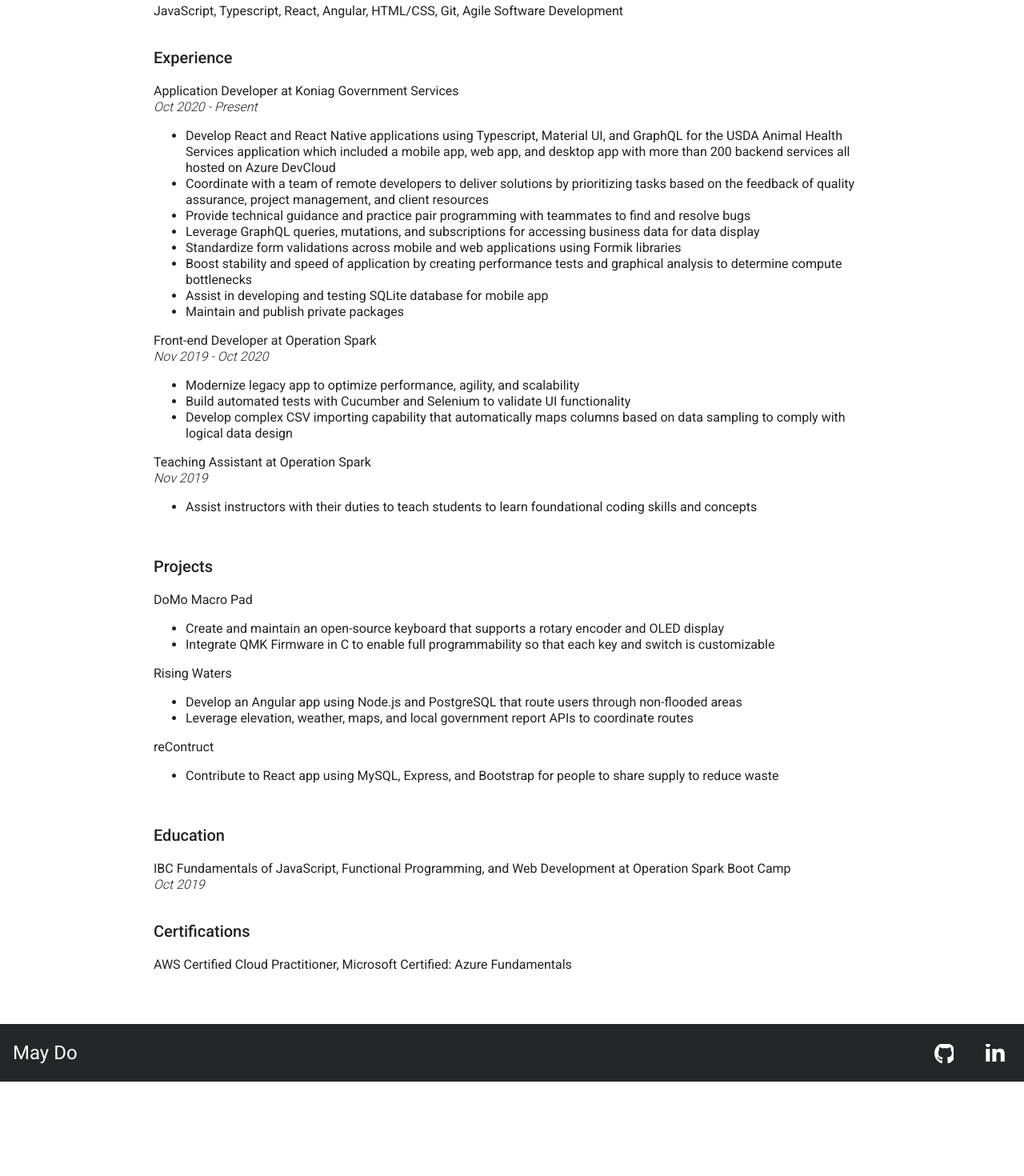
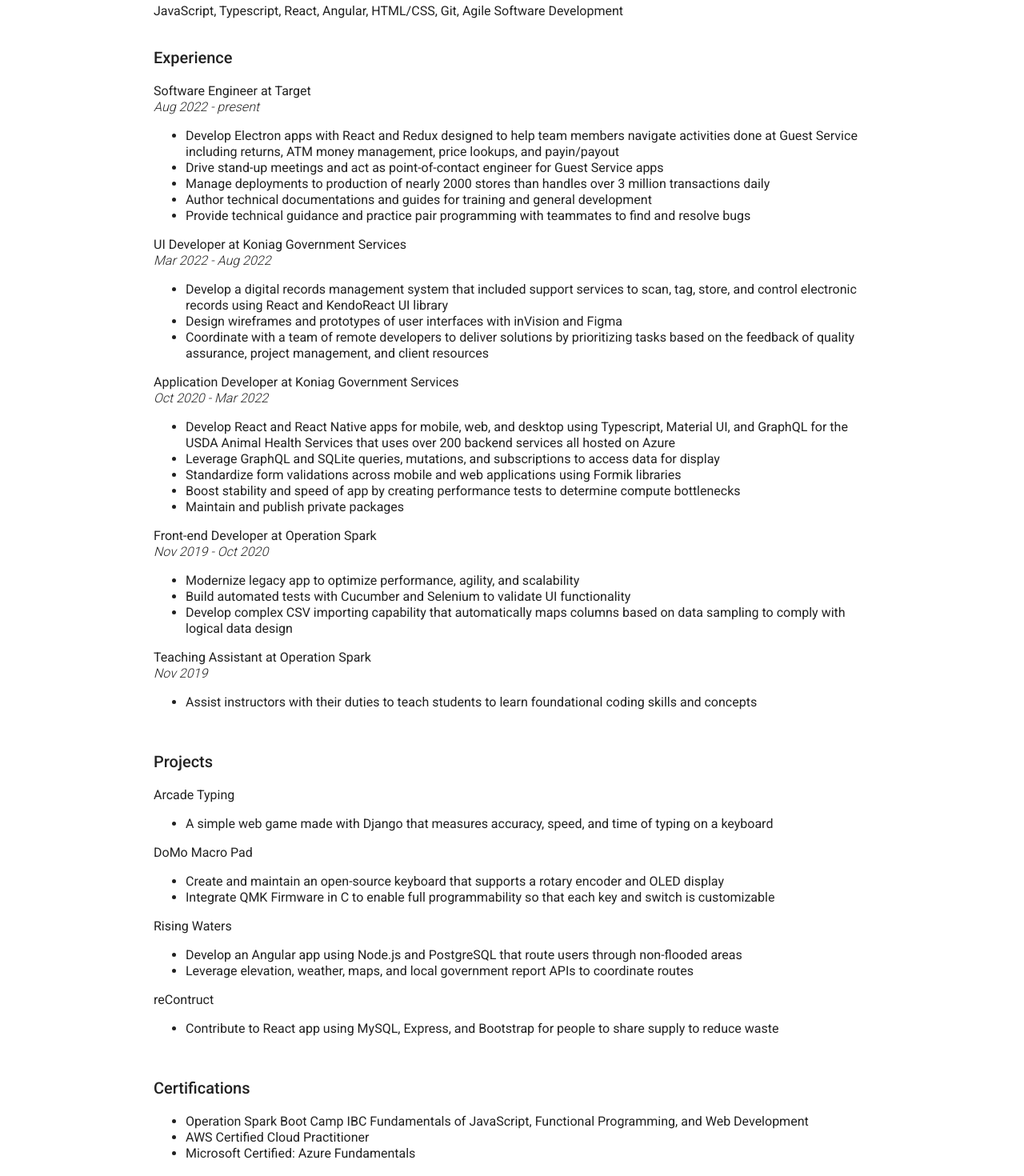
Before and after one commit to MayTD/MayTD.github.io, an Angular app: page /resume in a window 1280 px wide. Shown: the part 240-1710 px from the top of the page at 80% size. Before the commit the page ends 1592 px from the top, so only its background shows below. Built offline with nearby package versions, Linux system fonts and the light colour scheme.

Commit message:
refactor: update resume list

```diff
--- a/angular.json
+++ b/angular.json
@@ -128,5 +128,8 @@
       }
     }
   },
-  "defaultProject": "MayTD.github.io"
+  "defaultProject": "MayTD.github.io",
+  "cli": {
+    "analytics": false
+  }
 }
--- a/src/app/resume/list/list-item.model.ts
+++ b/src/app/resume/list/list-item.model.ts
@@ -1,5 +1,5 @@
 export interface ListItem {
-  header: string;
+  header?: string;
   subheader?: string;
   items?: string[];
 }
--- a/src/app/resume/list/list.component.css
+++ b/src/app/resume/list/list.component.css
@@ -2,3 +2,7 @@
   font-weight: lighter;
   font-style: italic;
 }
+
+.certifications ul {
+  margin: 0
+}
--- a/src/app/resume/list/list.component.html
+++ b/src/app/resume/list/list.component.html
@@ -1,6 +1,6 @@
-<div fxLayout="column">
-  <div mat-line>{{ list.header }}</div>
-  <div mat-line class="subheader">{{ list.subheader }}</div>
+<div fxLayout="column" class={{sectionTitle}}>
+  <div mat-line *ngIf="list?.header">{{ list.header }}</div>
+  <div mat-line *ngIf="list?.subheader" class="subheader">{{ list.subheader }}</div>
   <ul *ngIf="list?.items">
     <li *ngFor="let item of list?.items">{{ item }}</li>
   </ul>
--- a/src/app/resume/list/list.component.ts
+++ b/src/app/resume/list/list.component.ts
@@ -8,6 +8,7 @@
 })
 export class ListComponent {
   @Input() list!: ListItem;
+  @Input() sectionTitle!: string;
 
   constructor() {}
 }
--- a/src/app/resume/resume.component.html
+++ b/src/app/resume/resume.component.html
@@ -16,26 +16,13 @@
       Download CV</a
     >
   </div>
+ <div *ngFor="let detail of details | keyvalue: originalOrder">
   <div>
-    <h2>Skills</h2>
-    <app-list *ngFor="let skill of skillDetails" [list]="skill"> </app-list>
+    <h2>{{detail.key.charAt(0).toUpperCase()
+      + detail.key.slice(1)}}</h2>
+      <app-list [sectionTitle]="detail.key" *ngFor="let listItem of detail.value" [list]="listItem"> </app-list>
   </div>
-  <div>
-    <h2>Experience</h2>
-    <app-list *ngFor="let exp of expDetails" [list]="exp"> </app-list>
-  </div>
-  <div>
-    <h2>Projects</h2>
-    <app-list *ngFor="let project of projDetails" [list]="project"> </app-list>
-  </div>
+ </div>
 
-  <div>
-    <h2>Education</h2>
-    <app-list *ngFor="let education of eduDetails" [list]="education">
-    </app-list>
-  </div>
-  <div>
-    <h2>Certifications</h2>
-    <app-list *ngFor="let cert of certDetails" [list]="cert"> </app-list>
-  </div>
+
 </div>
--- a/src/app/resume/resume.component.ts
+++ b/src/app/resume/resume.component.ts
@@ -9,18 +9,47 @@
 export class ResumeComponent {
   constructor() {}
 
-  expDetails: ListItem[] = [
+  // Preserve original property order
+  originalOrder = (a: any, b: any) => {
+    return a;
+  };
+
+  details: Record<string, ListItem[]> = {
+    skills: [
+      {
+        header:
+          'JavaScript, Typescript, React, Angular, HTML/CSS, Git, Agile Software Development',
+      },
+    ],
+    experience: [
+      {
+        header: 'Software Engineer at Target',
+        subheader: 'Aug 2022 - present',
+        items: [
+          'Develop Electron apps with React and Redux designed to help team members navigate activities done at Guest Service including returns, ATM money management, price lookups, and payin/payout',
+          'Drive stand-up meetings and act as point-of-contact engineer for Guest Service apps',
+          'Manage deployments to production of nearly 2000 stores than handles over 3 million transactions daily',
+          'Author technical documentations and guides for training and general development',
+          'Provide technical guidance and practice pair programming with teammates to find and resolve bugs',
+        ],
+      },
+      {
+        header: 'UI Developer at Koniag Government Services',
+        subheader: 'Mar 2022 - Aug 2022',
+        items: [
+          'Develop a digital records management system that included support services to scan, tag, store, and control electronic records using React and KendoReact UI library',
+          'Design wireframes and prototypes of user interfaces with inVision and Figma',
+          'Coordinate with a team of remote developers to deliver solutions by prioritizing tasks based on the feedback of quality assurance, project management, and client resources',
+        ],
+      },
       {
         header: 'Application Developer at Koniag Government Services',
-      subheader: 'Oct 2020 - Present',
+        subheader: 'Oct 2020 - Mar 2022',
         items: [
-        'Develop React and React Native applications using Typescript, Material UI, and GraphQL for the USDA Animal Health Services application which included a mobile app,  web app,  and desktop app with more than 200 backend services all  hosted on Azure DevCloud',
-        'Coordinate with a team of remote developers to deliver solutions by prioritizing tasks based on the feedback of quality assurance, project management, and client resources',
-        'Provide technical guidance and practice pair programming with teammates to find and resolve bugs',
-        'Leverage GraphQL queries, mutations, and subscriptions for accessing business data for data display',
+          'Develop React and React Native apps for mobile, web, and desktop using Typescript, Material UI, and GraphQL for the USDA Animal Health Services that uses over 200 backend services all hosted on Azure',
+          'Leverage GraphQL and SQLite queries, mutations, and subscriptions to access data for display',
           'Standardize form validations across mobile and web applications using Formik libraries',
-        'Boost stability and speed of application by creating performance tests and graphical analysis to determine compute bottlenecks',
-        'Assist in developing and testing SQLite database for mobile app',
+          'Boost stability and speed of app by creating performance tests to determine compute bottlenecks',
           'Maintain and publish private packages',
         ],
       },
@@ -40,9 +69,14 @@
           'Assist instructors with their duties to teach students to learn foundational coding skills and concepts',
         ],
       },
-  ];
-
-  projDetails: ListItem[] = [
+    ],
+    projects: [
+      {
+        header: 'Arcade Typing',
+        items: [
+          'A simple web game made with Django that measures accuracy, speed, and time of typing on a keyboard',
+        ],
+      },
       {
         header: 'DoMo Macro Pad',
         items: [
@@ -63,27 +97,15 @@
           'Contribute to React app using MySQL, Express, and Bootstrap for people to share supply to reduce waste',
         ],
       },
-  ];
-
-  eduDetails: ListItem[] = [
+    ],
+    certifications: [
       {
-      header:
-        'IBC Fundamentals of JavaScript, Functional Programming, and Web Development at Operation Spark Boot Camp',
-      subheader: 'Oct 2019',
+        items: [
+          'Operation Spark Boot Camp IBC Fundamentals of JavaScript, Functional Programming, and Web Development',
+          'AWS Certified Cloud Practitioner',
+          'Microsoft Certified: Azure Fundamentals',
+        ],
       },
-  ];
-
-  certDetails: ListItem[] = [
-    {
-      header:
-        'AWS Certified Cloud Practitioner, Microsoft Certified: Azure Fundamentals',
-    },
-  ];
-
-  skillDetails: ListItem[] = [
-    {
-      header:
-        'JavaScript, Typescript, React, Angular, HTML/CSS, Git, Agile Software Development',
-    },
-  ];
+    ],
+  };
 }
```
Also changed, not shown: 1 other file (tests, documents, lock files or other folders). Lines whose indentation alone changed are shown as unchanged.
